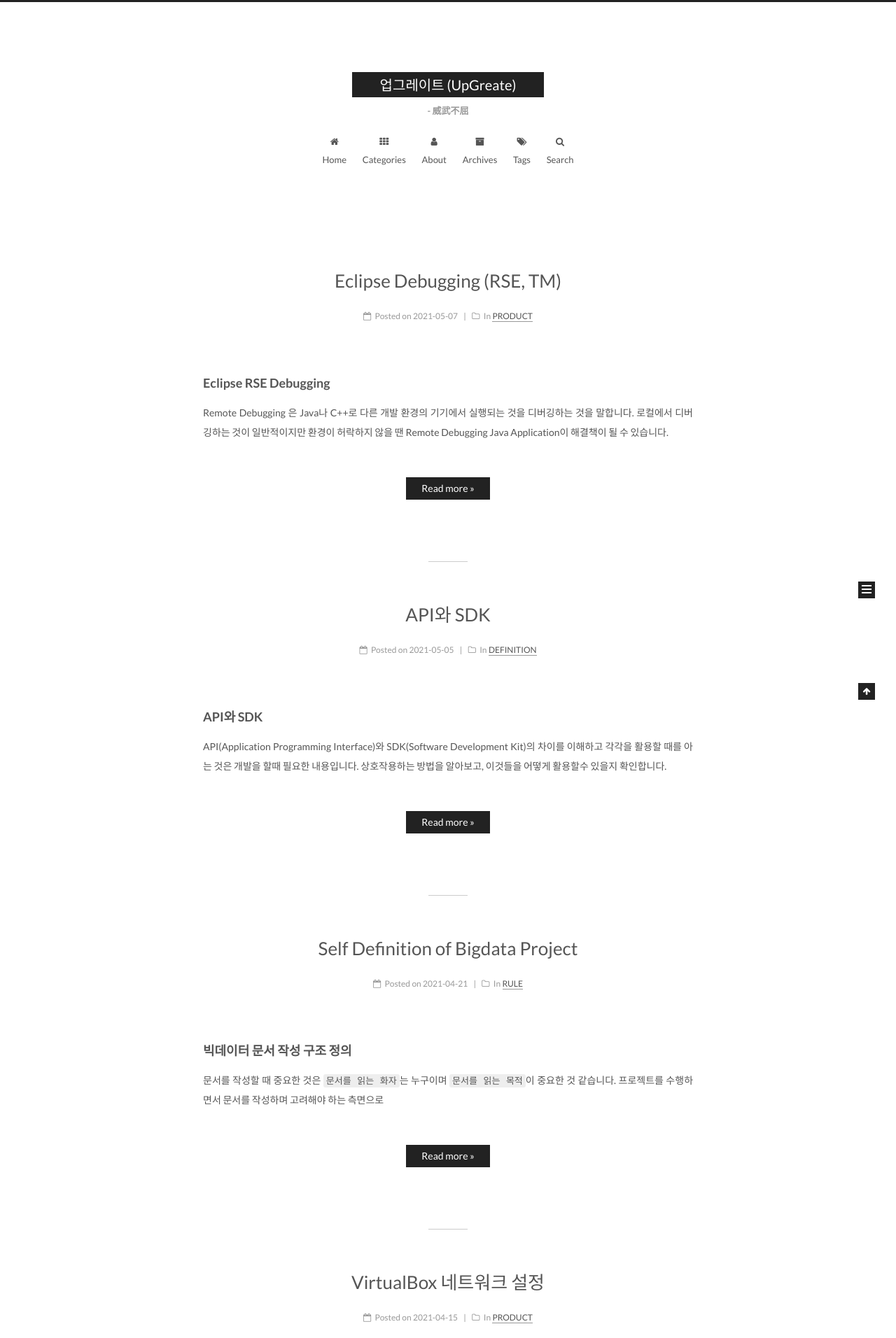
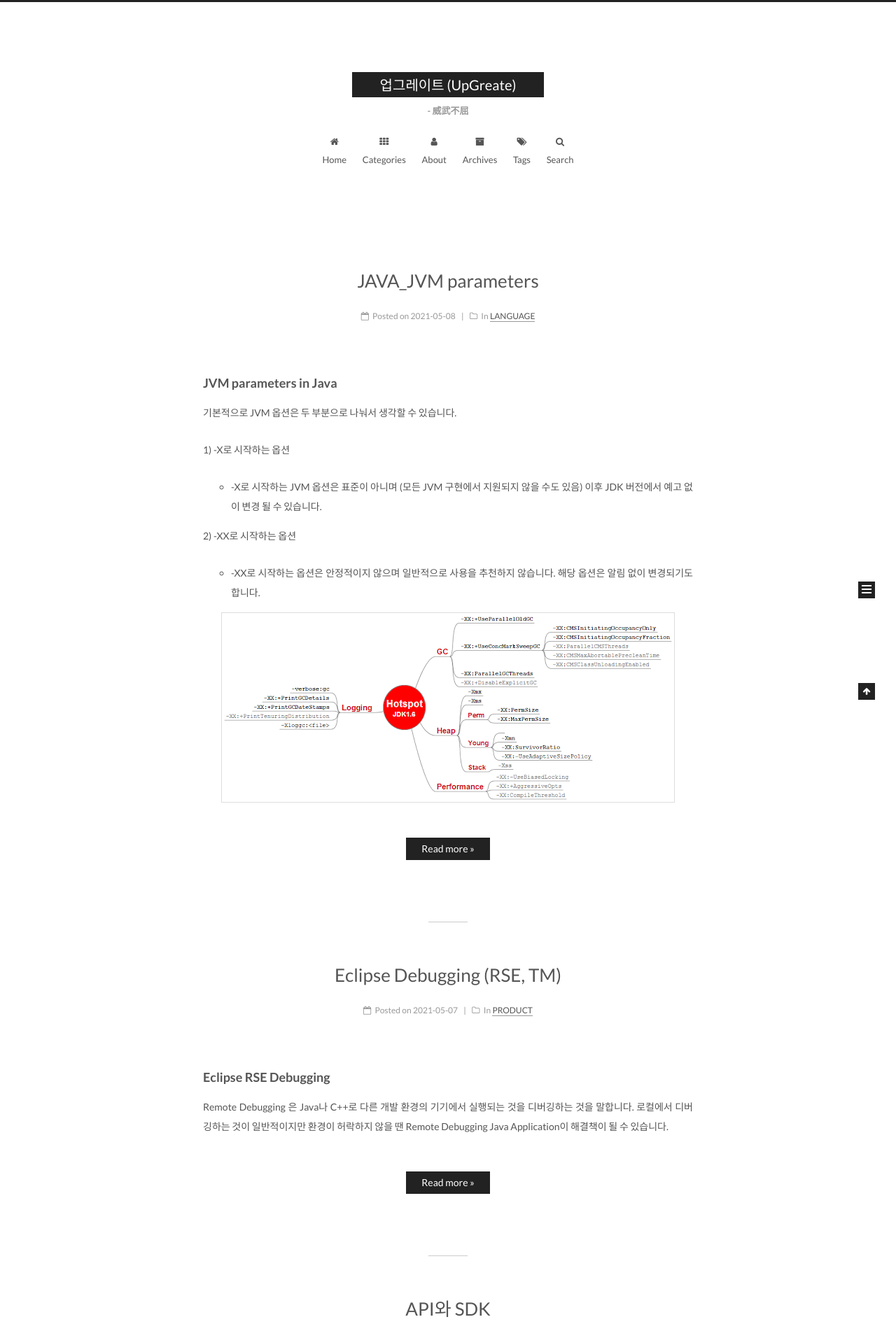
Before and after one commit to owner0220/owner0220.github.io, a Jekyll site: the page built from index.html, in a window 1280 px wide. Shown: the top 1912 px of the page at 70% size. Built offline with Jekyll 4.4.1, drawn with Linux system fonts in a browser that asks for light colours; the list of posts is cut into pages by our own code; some of the changed lines change nothing that is shown; some of the changed text lies outside the part shown.

Commit message:
jvm option

````diff
--- /dev/null
+++ b/_posts/2021-05-08-JVM.md
@@ -0,0 +1,156 @@
+---
+title: JAVA_JVM parameters
+date: 2021-05-08 22:10:00
+categories:
+ - LANGUAGE
+tag:
+ - Java
+---
+
+### JVM parameters in Java
+
+기본적으로 JVM 옵션은 두 부분으로 나눠서 생각할 수 있습니다.
+
+1) -X로 시작하는 옵션
+
+- -X로 시작하는 JVM 옵션은 표준이 아니며 (모든 JVM 구현에서 지원되지 않을 수도 있음) 이후 JDK 버전에서 예고 없이 변경 될 수 있습니다.
+
+2)  -XX로 시작하는 옵션
+
+- -XX로 시작하는 옵션은 안정적이지 않으며 일반적으로 사용을 추천하지 않습니다. 해당 옵션은 알림 없이 변경되기도 합니다.
+
+![Hotspot2_JVM_Parameters_GC_Heap](/assets/images/Hotspot2_JVM_Parameters_GC_Heap.png)
+
+<!-- more -->
+
+JVM 옵션을 정확히 아는 것은 GC 튜닝과 실시간 애플리케이션 성능에 중요합니다. 특히 대용량 실시간 플랫폼 처럼 마이크로초 단위로 중요할 땐 더욱 그렇습니다.
+
+
+
+### 핵심 JVM Options
+
+1) Boolean JVM 옵션은 -XX로 제어할 수 있습니다.
+
+2) Numeric JVM 옵션은 -XX으로 세팅할 수 있습니다.
+
+- Numeric은 메가바이트의 'm'이나 'M' , 킬로바이트의 'k' 나 'K' 그리고 기가바이트의 'g'이나 'G'를 사용할 수 있습니다.
+
+3) String JVM 옵션은 -XX으로 세팅할 수 있습니다.
+
+- 대략 파일이나 경로 다수의 명령어를 쓰는데 사용할 수 있습니다.
+
+※ `java -help`를  사용해서 기본 옵션(모든 JVM 버전 표준 옵션)을 확인할 수 있습니다. `java -X`는 설치된 특정 JVM에서 사용할 수 있는 비정규 옵션들을 확인할 수 있습니다. 그래서 -X 옵션들은 공지 없이 변경되기 때문에 JVM 인자로서 사용되는 것을 자바어플리케이션 단에서 알고 싶을 때는 아래 메서드를 통해서 확인 할 수 있다.
+
+```java
+ManagementFactory.getRuntimeMXBean().getInputArguments()
+```
+
+
+
+#### Java 힙 사이즈 JVM 메모리 옵션
+
+**-Xms**  초기 자바 힙사이즈 설정
+
+**-Xmx**  자바 최대 힙사이즈 설정
+
+**-Xss>**  자바 스래드 스택 크기 설정
+
+
+
+#### GC 정보 출력 JVM
+
+**-verbose:gc**   GC(Garbage Collector)의 동작과 얼마나 실행되었는지에 대한 로그를 확인할 수 있다.
+
+- GC가 bottleneck 상태인지 확인할 때 주로 사용한다.
+
+**-XXL-:+PrintGCDetails**  `-verbose:gc`의 내용을 포함하지만 추가적으로 새롭게 생성되는 크기와 타이밍에 대한 정보도 추가해서 보여줍니다.
+
+**-XX:-PrintGCTimeStamps**  GC(Garbage Collector)에서 타임 스탬프를 인쇄합니다.
+
+
+
+#### Java Garbage Collector 지정 JVM 매개변수
+
+**-XX:+UseParallelGC**  병렬 가비지 콜렉터 사용
+
+**-XX:-UseConcMarkSweepGC**  이전 세대에 동시 마크 스윕 수집을 사용 (1.4.1 버전부터 사용 가능)
+
+**-XX:-UseSerialGC**   직렬 가비지 콜렉터 사용 (5.0 버전부터 사용가능)
+
+시간이 중요한 애플리케이션의 경우 GC 사용에 유의해야 합니다. GC는 시간이 많이 걸리는 작업입니다.
+
+
+
+#### JVM 원격 디버깅 옵션
+
+```bash
+-Xdebug -Xnoagent -Xrunjdwp:transport=dt_socket,server=y,suspend=n,address=8000
+```
+
+JVM이 실행되는 서버에서 위의 옵션을 주고 실행하면 외부에서 해당 서버 주소로 8000포트 debug 접속할 수 있다.
+
+
+
+#### 프로파일링 관련 JVM 옵션
+
+`-Xprof`
+
+`-Xrunhprof`
+
+
+
+#### Java 클래스 경로 관련 JVM 옵션
+
+**-Xbootclasspath**는 확인없이 로드할 클래스 경로 항목을 지정합니다. 확인을 통해 JVM이 안정적으로 동작하지만 리소스 비용이 많고 시작 지연이 오래 걸리기 때문에 없애줄수 있는 옵션입니다.
+
+
+
+#### JVM에서 Perm Gen 크기 변경 옵션
+
+이 옵션은 **java.lang.OutofMemoryError:Perm Gen Space** 을 해결하는데 유용합니다.
+
+`-XX:PermSize`
+
+`-XX:MaxPermSize`
+
+`-XX:NewRatio=2`  Ratio new/old generation size
+
+`-XX:MaxPermSize=64m`   Size of the Permanent Generation
+
+
+
+#### JVM 클래스 로딩 및 언로딩 추척 옵션
+
+`-XX:+TraceClassLoading`
+
+`-XX:+TraceClassUnloading`
+
+클래스가 JVM으로 로드되거나 JVM에서 언로드 될 때마다 로깅 정보를 인쇄하는데 사용되는 두가지 JVM 옵션입니다. 이러한 JVM 플래그는 클래스 로더와 관련한 메모리 누수가 있거나 클래스가 언로드되지 않거나 가비지 수집이 안될 때 사용하기에 유용합니다.
+
+
+
+#### 로깅 관련 JVM 스위치
+
+`-XX:+TraceClassLoading`   `-XX:+TraceClassUnloading`
+
+로깅에 클래스 정보가 로딩, 언로딩 됩니다. 클래스 누출이 있는지 이전 클래스가 수집되는지 여부를 조사할 때 유용합니다.
+
+`-XX:+PrintCompliation`
+
+핫스팟이 JIT 컴파일을 결정한 각 Java 메소드의 이름을 인쇄합니다. 이 목록은 일반적으로 초기 핵심 Java 클래스 메소드를 표시한 다음 애플리케이션 메소드로 전환합니다.
+
+
+
+#### 디버깅 목적의 JVM 스위치
+
+`-XX:HeapDumpPath=./java_pid.hprof`
+
+힙 덤프를 위한 디렉토리 경로 또는 파일 이름
+
+`-XX:-PrintConcurrentLocks`
+
+스레드 덤프에서 java.util.concurrent 락을 인쇄합니다.
+
+`-XX:-PrintCommandLineFlags`
+
+명령 줄에 나타난 플래그를 인쇄합니다.
````
Also changed, not shown: _posts/2021-05-07-Eclipse_RSE_Debug.md (+0 -10 lines), assets/images/Hotspot2_JVM_Parameters_GC_Heap.png (added).
